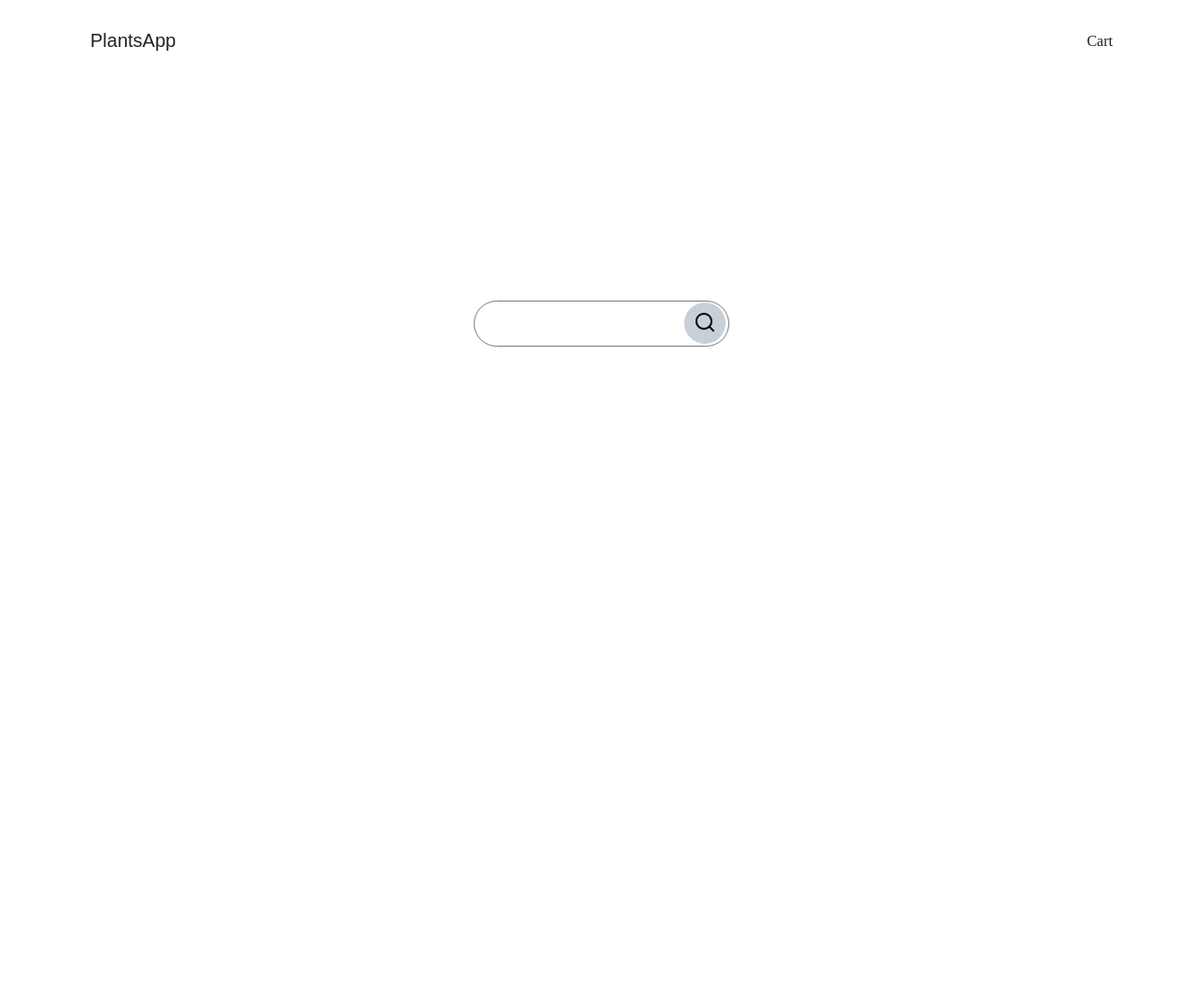
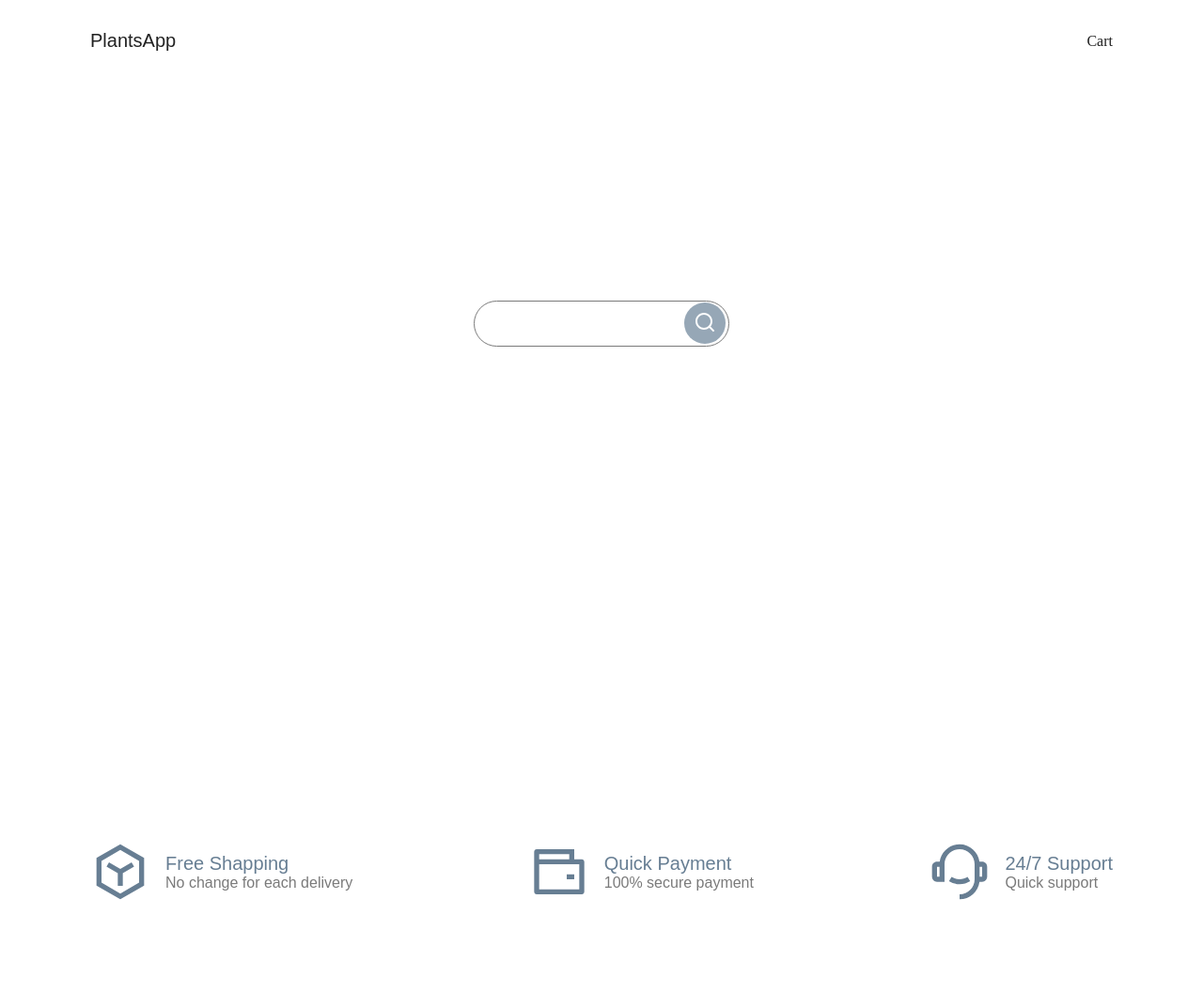
Before and after one commit to cavinhartono/plants-app, a plain HTML site: page pages/homepage.html in a window 1280 px wide. Shown: the whole page at 94% size. Before the commit the page ends 800 px from the top, so only its background shows below. Drawn offline with Linux system fonts and the light colour scheme.

Commit message:
Service done

```diff
--- a/assets/css/master.css
+++ b/assets/css/master.css
@@ -56,6 +56,7 @@ body {
 svg {
   width: inherit;
   height: inherit;
+  color: inherit;
 }
 
 a {
--- a/assets/css/style.css
+++ b/assets/css/style.css
@@ -2,10 +2,6 @@
 
 section:not(.container) {
   padding: var(--x-large);
-}
-
-/* center */
-:is(.hero) {
 }
 
 :is(.hero) {
@@ -47,16 +43,40 @@ section:not(.container) {
   right: 4px;
   width: calc(var(--regular) - 4px);
   height: calc(var(--regular) - 4px);
-  background: var(--blue-500);
+  background: var(--blue-600);
   border-radius: var(--full);
 }
 
 .hero .form .btn .icon {
   width: calc(var(--small) - 8px);
   height: calc(var(--small) - 8px);
+  color: var(--white-500);
 }
 
 .hero .form .field {
   padding: var(--s-small) var(--small);
   border-radius: var(--large);
 }
+
+.service .content {
+  width: var(--full);
+  display: flex;
+  justify-content: space-between;
+  align-items: center;
+}
+
+.service .content .list {
+  display: flex;
+  align-items: center;
+  gap: var(--s-small);
+}
+
+:is(.service .content .list) {
+  color: var(--blue-700);
+}
+
+.service .content .list .icon {
+  width: var(--medium);
+  height: var(--medium);
+  color: inherit;
+}
--- a/pages/homepage.html
+++ b/pages/homepage.html
@@ -53,6 +53,61 @@
           </div>
         </form>
       </section>
+      <section class="service">
+        <ul class="content">
+          <li class="list">
+            <span class="icon">
+              <svg
+                xmlns="http://www.w3.org/2000/svg"
+                fill="currentColor"
+                viewBox="0 0 24 24"
+              >
+                <path
+                  d="M4.5 7.65311V16.3469L12 20.689L19.5 16.3469V7.65311L12 3.311L4.5 7.65311ZM12 1L21.5 6.5V17.5L12 23L2.5 17.5V6.5L12 1ZM6.49896 9.97065L11 12.5765V17.625H13V12.5765L17.501 9.97066L16.499 8.2398L12 10.8445L7.50104 8.2398L6.49896 9.97065Z"
+                ></path>
+              </svg>
+            </span>
+            <div class="detail">
+              <h1 class="title">Free Shapping</h1>
+              <h2 class="subtitle">No change for each delivery</h2>
+            </div>
+          </li>
+          <li class="list">
+            <span class="icon">
+              <svg
+                xmlns="http://www.w3.org/2000/svg"
+                fill="currentColor"
+                viewBox="0 0 24 24"
+              >
+                <path
+                  d="M18.0049 7H21.0049C21.5572 7 22.0049 7.44772 22.0049 8V20C22.0049 20.5523 21.5572 21 21.0049 21H3.00488C2.4526 21 2.00488 20.5523 2.00488 20V4C2.00488 3.44772 2.4526 3 3.00488 3H18.0049V7ZM4.00488 9V19H20.0049V9H4.00488ZM4.00488 5V7H16.0049V5H4.00488ZM15.0049 13H18.0049V15H15.0049V13Z"
+                ></path>
+              </svg>
+            </span>
+            <div class="detail">
+              <h1 class="title">Quick Payment</h1>
+              <h2 class="subtitle">100% secure payment</h2>
+            </div>
+          </li>
+          <li class="list">
+            <span class="icon">
+              <svg
+                xmlns="http://www.w3.org/2000/svg"
+                fill="currentColor"
+                viewBox="0 0 24 24"
+              >
+                <path
+                  d="M19.9381 8H21C22.1046 8 23 8.89543 23 10V14C23 15.1046 22.1046 16 21 16H19.9381C19.446 19.9463 16.0796 23 12 23V21C15.3137 21 18 18.3137 18 15V9C18 5.68629 15.3137 3 12 3C8.68629 3 6 5.68629 6 9V16H3C1.89543 16 1 15.1046 1 14V10C1 8.89543 1.89543 8 3 8H4.06189C4.55399 4.05369 7.92038 1 12 1C16.0796 1 19.446 4.05369 19.9381 8ZM3 10V14H4V10H3ZM20 10V14H21V10H20ZM7.75944 15.7849L8.81958 14.0887C9.74161 14.6662 10.8318 15 12 15C13.1682 15 14.2584 14.6662 15.1804 14.0887L16.2406 15.7849C15.0112 16.5549 13.5576 17 12 17C10.4424 17 8.98882 16.5549 7.75944 15.7849Z"
+                ></path>
+              </svg>
+            </span>
+            <div class="detail">
+              <h1 class="title">24/7 Support</h1>
+              <h2 class="subtitle">Quick support</h2>
+            </div>
+          </li>
+        </ul>
+      </section>
     </section>
     <script src="/assets/js/script.js"></script>
   </body>
```
